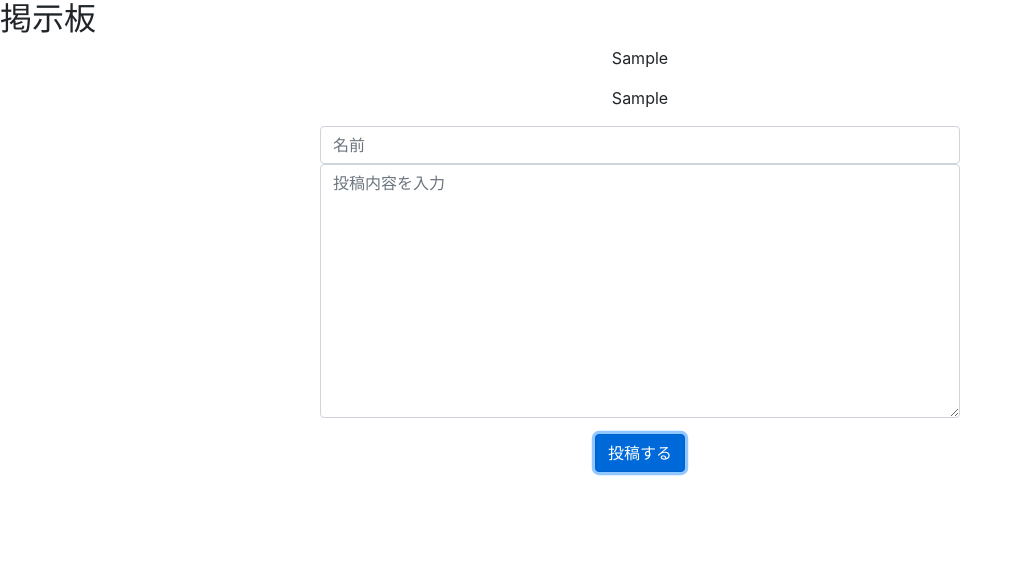
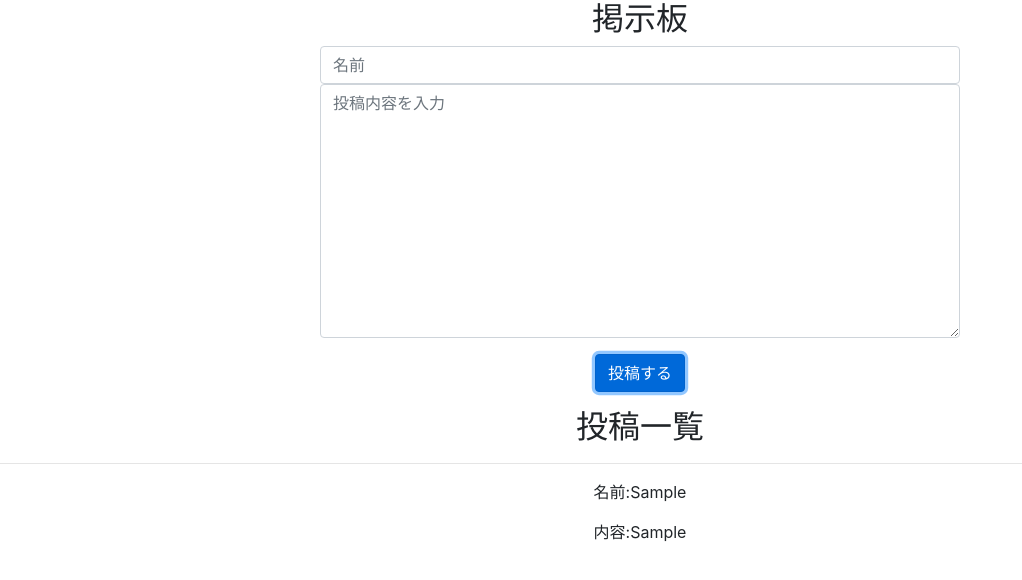
Before and after one commit to masahiro96848/vue-firestore-authentication, a Vue app: page / in a window 1280 px wide. Both pictures are taken after typing "Sample", "Sample" into the empty fields and a click on the button "投稿する". Shown: the top 580 px of the page, without its empty margins (0-1022 px from the left). Built offline with nearby package versions, Linux system fonts and the light colour scheme; no server answers.

Commit message:
掲示板機能完成!!

```diff
--- a/package.json
+++ b/package.json
@@ -8,9 +8,12 @@
     "lint": "vue-cli-service lint"
   },
   "dependencies": {
+    "axios": "^0.24.0",
     "bootstrap-vue": "^2.21.2",
     "core-js": "^3.6.5",
+    "firebase": "^9.4.0",
     "vue": "^2.6.11",
+    "vue-axios": "^3.4.0",
     "vue-router": "^3.2.0",
     "vuex": "^3.4.0"
   },
--- a/src/components/AddPost.vue
+++ b/src/components/AddPost.vue
@@ -16,6 +16,7 @@
 </template>
 
 <script>
+import axios from 'axios'
 export default {
     data() {
         return {
@@ -25,6 +26,25 @@ export default {
     },
     methods: {
         addPost() {
+            axios.post(
+                "https://firestore.googleapis.com/v1/projects/firestore-authntication-todo/databases/(default)/documents/comments",
+                {
+                    fields: {
+                        name: {
+                            stringValue: this.name
+                        },
+                        summary: {
+                            stringValue: this.summary
+                        }
+                    }
+                }
+            )
+            .then(response => {
+                console.log(response);
+            })
+            .catch(error => {
+                console.log(error)
+            })
             this.$store.dispatch('addPost', {name: this.name, summary: this.summary})
             this.name = ""
             this.summary = ""
--- a/src/components/Board.vue
+++ b/src/components/Board.vue
@@ -1,13 +1,15 @@
 <template>
     <div class="board">
-        <h2>掲示板</h2>
+        <h2 class="text-center">掲示板</h2>
+
+        <AddPost />
+        <h2 class="text-center">投稿一覧</h2>
         <Post v-for="(post, index) in posts"
             :key="post.id"
             :name="post.name"
             :summary="post.summary"
             :postIndex="index"
         />
-        <AddPost />
     </div>
 
 </template>
@@ -15,16 +17,30 @@
 <script>
 import AddPost from './AddPost.vue'
 import Post from './Post.vue'
+import axios from 'axios'
 import { mapState } from 'vuex'
 export default {
     components: {
         AddPost,
         Post
     },
+    created() {
+        this.getPosts()
+    },
     computed: {
         ...mapState([
             'posts'
         ])
     },
+    methods: {
+    getPosts() {
+        axios.get(
+            "https://firestore.googleapis.com/v1/projects/firestore-authntication-todo/databases/(default)/documents/postss"
+        )
+        .then(res => {
+            console.log(res.data.documents);
+        });
+        }
+    }
 }
 </script>
--- a/src/components/Post.vue
+++ b/src/components/Post.vue
@@ -1,8 +1,9 @@
 <template>
     <div class="post">
         <div class="postheader">
-            <p class="post-name">{{ name }}</p>
-            <p class="post-summary">{{ summary }}</p>
+            <hr>
+            <p class="post-name">名前:{{ name }}</p>
+            <p class="post-summary">内容:{{ summary }}</p>
         </div>
     </div>
 </template>
--- a/src/main.js
+++ b/src/main.js
@@ -4,11 +4,15 @@ import 'bootstrap/dist/css/bootstrap.css' // add
 import 'bootstrap-vue/dist/bootstrap-vue.css' // add
 import router from './router'
 import store from './store'
+import axios from 'axios'
+import VueAxios from 'vue-axios'
 
 Vue.config.productionTip = false
+Vue.use(VueAxios, axios)
 
 new Vue({
   router,
   store,
+  axios,
   render: h => h(App)
 }).$mount('#app')
```
Also changed, not shown: src/App.vue (+7 -1 lines), 1 other file (tests, documents, lock files or other folders).
